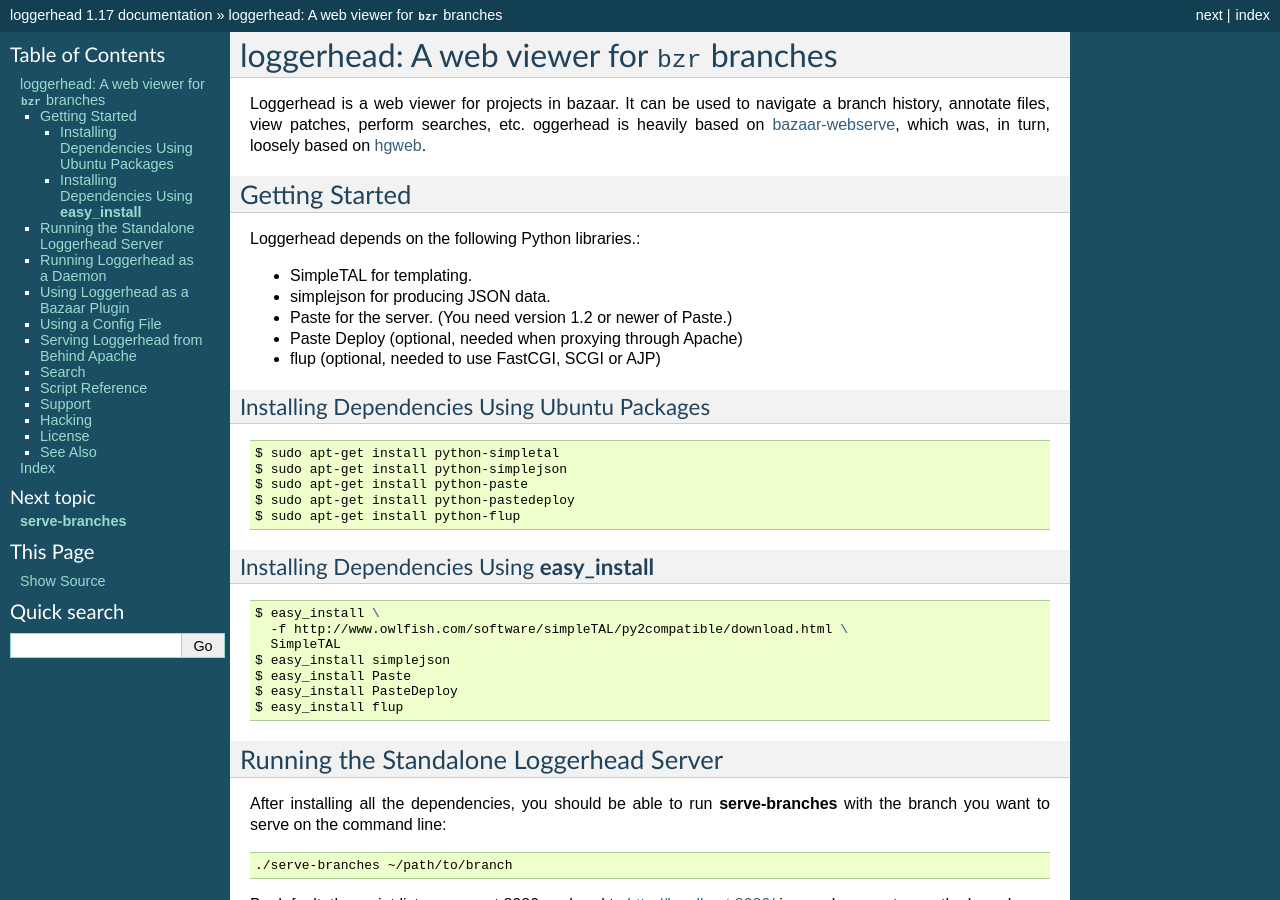
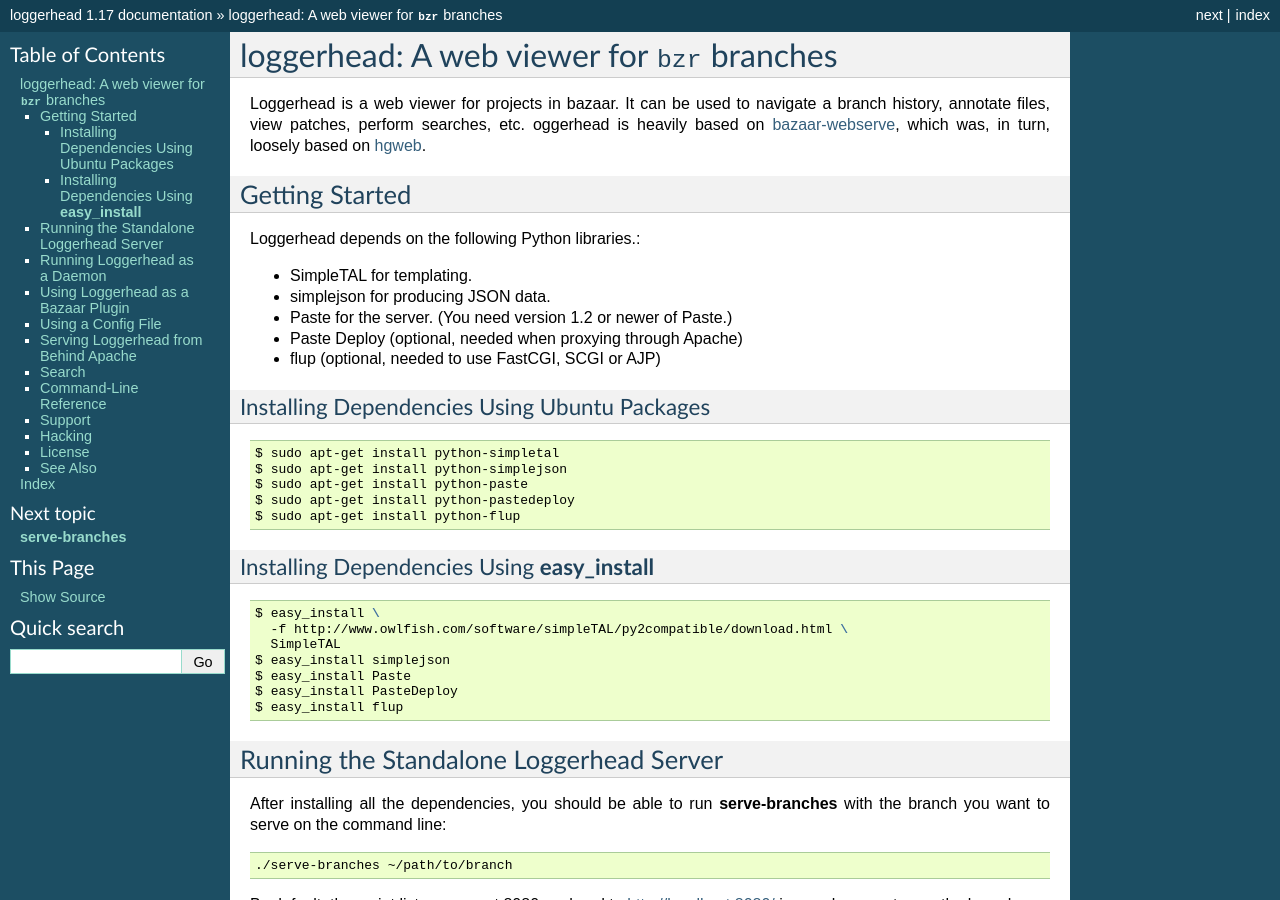
Before and after one commit to breezy-team/loggerhead, a Sphinx documentation site: the page built from docs/index.rst, in a window 1280 px wide and 900 px high. Built offline with Sphinx 7.4.7, drawn with Linux system fonts in a browser that asks for light colours; some of the changed text lies outside the part shown.

Commit message:
Better section title.

```diff
--- a/docs/index.rst
+++ b/docs/index.rst
@@ -163,8 +163,8 @@
 You need to have the plugin installed and each branch indexed to allow
 searching on branches.
 
-Script Reference
-----------------
+Command-Line Reference
+----------------------
 
 .. toctree::
    :maxdepth: 2
```
